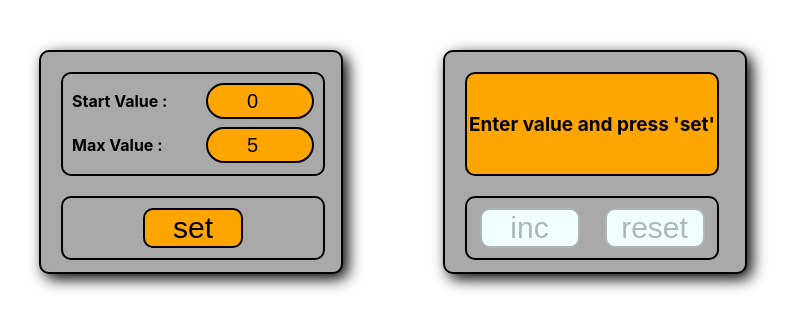
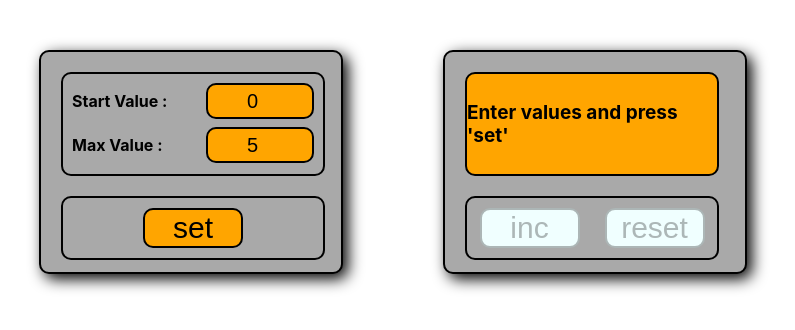
Before and after one commit to FoxSide/counterTS, a React (Create React App) app: page / in a window 1280 px wide. Shown: the top 330 px of the page, without its empty margins (247-1042 px from the left). Built offline with nearby package versions, Linux system fonts and the light colour scheme.

Commit message:
final veersion

```diff
--- a/src/App.tsx
+++ b/src/App.tsx
@@ -8,6 +8,7 @@ function App() {
   const [maxValue, setmaxValue] = useState(5)
   const [count, setCount] = useState(minValue)
   const [changeScreen, setChangeScreen] = useState(true)
+  const [error, setError] = useState(false)
 
 
 
@@ -45,15 +46,18 @@ function App() {
 const callbackChangeScreen = () => {
   setChangeScreen(true)
 }
+const callbackError = (change: boolean) => {
+    setError(change)
+}
 
 
   return (
     <div className={s.appWrapp}>
       <div className={s.body}>
-        <SetValue callbackChangeScreen={callbackChangeScreen} newValue={newValue}/>
+        <SetValue callbackError={callbackError} callbackChangeScreen={callbackChangeScreen} newValue={newValue}/>
       </div>
       <div className={s.body}>
-        <Counter changeScreen={changeScreen} minValue={minValue} maxValue={maxValue} count={count} callBackAdd={addCount} callBackReset={resetCount}/>
+        <Counter error={error} changeScreen={changeScreen} minValue={minValue} maxValue={maxValue} count={count} callBackAdd={addCount} callBackReset={resetCount}/>
       </div>
     </div>
   );
--- a/src/Counter/Counter.module.css
+++ b/src/Counter/Counter.module.css
@@ -33,3 +33,9 @@
     font-size: 19px;
     font-weight: bold;
 }
+
+.error {
+    font-size: 19px;
+    font-weight: bold;
+    color: red
+}
--- a/src/Counter/Counter.tsx
+++ b/src/Counter/Counter.tsx
@@ -10,16 +10,27 @@ type PropsType = {
   callBackAdd: () => void
   callBackReset: () => void
   changeScreen: boolean
+  error: boolean
 }
 
-export const Counter = ({count, callBackAdd, callBackReset, maxValue, minValue, changeScreen}: PropsType) => {
+export const Counter = ({count, callBackAdd, callBackReset, maxValue, minValue, changeScreen, error}: PropsType) => {
+
+  let screenItem = () => {
+    if (error) {
+      return <div className={s.error}>Incorrect value!</div>
+    }
+    if (changeScreen) {
+      return <div className={s.text}>Enter values and press 'set'</div>
+    }
+    else {
+      return <div className={count === maxValue ? s.red : s.count}>{count}</div>
+    }
+  }
 
   return (
     <>
       <div className={s.screen}>
-        {changeScreen
-          ? <div className={s.text}>Enter value and press 'set'</div>
-          : <div className={count === maxValue ? s.red : s.count}>{count}</div>}
+        {screenItem()}
       </div>
       <div className={s.buttons}>
         <Button title={'inc'} callBack={callBackAdd} value={count === maxValue || changeScreen}/>
@@ -28,6 +39,3 @@ export const Counter = ({count, callBackAdd, callBackReset, maxValue, minValue,
     </>
   );
 }
-
-// <div className={s.text}>Enter value and press 'set'</div>
-// <div className={count === maxValue ? s.red : s.count}>{count}</div>
--- a/src/Counter/SetValue/SetValue.module.css
+++ b/src/Counter/SetValue/SetValue.module.css
@@ -13,10 +13,11 @@
     border: 2px solid;
     width: 100px;
     height: 30px;
-    border-radius: 30px;
+    border-radius: 10px;
     text-align: center;
     background-color: orange;
     font-size: 20px;
+    outline: none
 }
 
 .item {
@@ -42,8 +43,9 @@
     border: 2px solid red;
     width: 100px;
     height: 30px;
-    border-radius: 30px;
+    border-radius: 10px;
     text-align: center;
-    background-color: red;
+    background-color: pink;
     font-size: 20px;
+    outline: none;
 }
--- a/src/Counter/SetValue/SetValue.tsx
+++ b/src/Counter/SetValue/SetValue.tsx
@@ -5,6 +5,7 @@ import {Button} from "../Button/Button";
 type PropsType = {
   newValue: (minValue: number, maxValue: number) => void
   callbackChangeScreen: () => void
+  callbackError: (change: boolean) => void
 }
 
 export const SetValue = (props: PropsType) => {
@@ -37,6 +38,7 @@ export const SetValue = (props: PropsType) => {
   }
 
   const Error = minValue >= maxValue || minValue < 0 || maxValue < 0
+  Error ? props.callbackError(true) : props.callbackError(false)
 
   return (
     <div>
```
